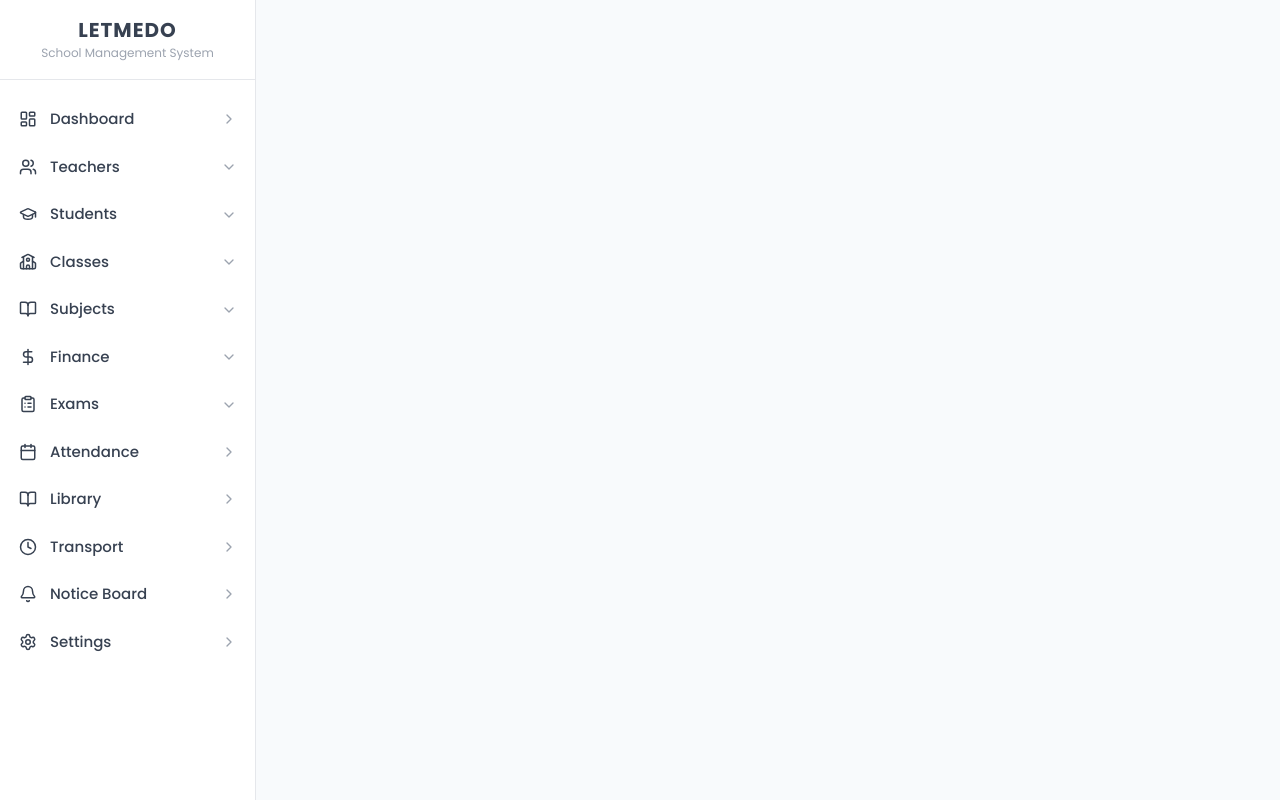
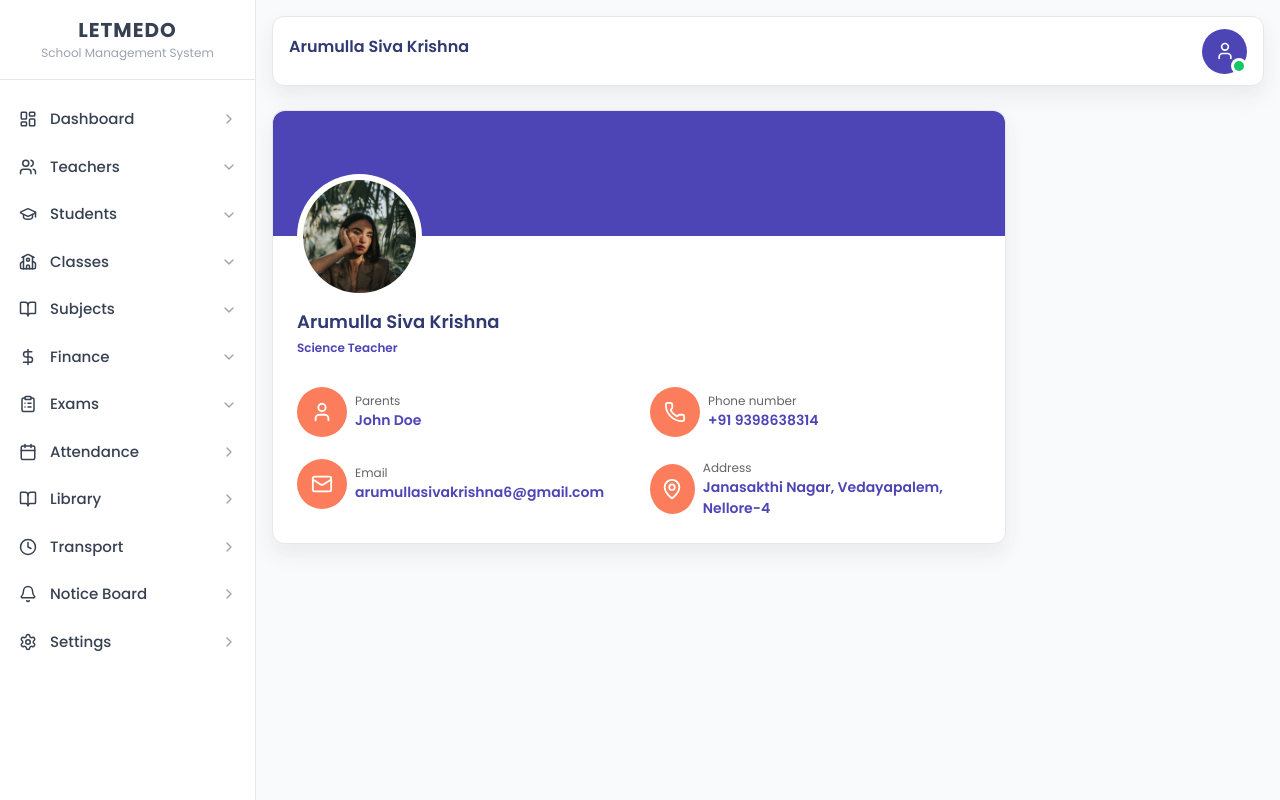
Before and after one commit to askideas/school-managemet-system, a React (Vite) app: page /teachers/1 in a window 1280 px wide. Built offline with nearby package versions, Linux system fonts and the light colour scheme.

Commit message:
Teacher Details Commits

```diff
--- a/src/App.jsx
+++ b/src/App.jsx
@@ -5,6 +5,7 @@ import Dashboard from './Pages/Dashboard/Dashboard'
 import { schoolMenuItems } from './SMSData'
 import AddTeacher from './Pages/AddTeacher/AddTeacher'
 import Teachers from './Pages/Teachers/Teachers'
+import TeacherDetails from './Pages/TeacherDetails/TeacherDetails'
 
 const App = () => {
   const [activeAccordion, setActiveAccordion] = useState('billing')
@@ -101,6 +102,7 @@ const App = () => {
               <Route path="/" element={<Dashboard />} />
               <Route path="/addteacher" element={<AddTeacher />} />
               <Route path="/teachers" element={<Teachers />} />
+              <Route path="/teachers/:teacherId" element={<TeacherDetails />} />
             </Routes>
           </div>
         </div>
--- /dev/null
+++ b/src/Pages/TeacherDetails/TeacherDetails.css
@@ -0,0 +1,120 @@
+.teacher-details-container {
+    width: 100%;
+    height: fit-content;
+    display: flex;
+    justify-content: space-between;
+    align-items: center;
+
+    .teacher-details-left-section {
+        width: 74%;
+        height: fit-content;
+
+        .personal-details-section {
+            width: 100%;
+            height: fit-content;
+            background: var(--white);
+            border-radius: 12px;
+            border: 1px solid var(--border);
+            box-shadow: var(--box-shadow);
+
+            .profile-avatar-con {
+                width: 100%;
+                height: 125px;
+                background: var(--primary);
+                border-radius: 12px 12px 0 0;
+                position: relative;
+
+                .user-pic-con {
+                    width: 125px;
+                    height: 125px;
+                    border-radius: 50%;
+                    background: var(--white);
+                    position: absolute;
+                    left: 24px;
+                    bottom: -50%;
+                    padding: 6px;
+
+                    img {
+                        width: 100%;
+                        height: 100%;
+                        border-radius: 50%;
+                    }
+                }
+            }
+
+            .profile-details-container {
+                padding-top: 75px;
+
+                h1 {
+                    font-size: 18px;
+                    color: var(--txt-dark);
+                    font-weight: 600;
+                    padding: 0 24px;
+                }
+
+                h2 {
+                    font-size: 12px;
+                    color: var(--primary);
+                    font-weight: 600;
+                    padding: 0 24px;
+                }
+
+                .details-grid-con {
+                    display: grid;
+                    grid-template-columns: repeat(2, 1fr);
+                    gap: 22px;
+                    padding: 24px;
+
+                    .icon-container {
+                        width: 100%;
+                        height: fit-content;
+                        display: flex;
+                        justify-content: flex-start;
+                        align-items: center;
+                        column-gap: 8px;
+
+                        .icon-con {
+                            width: 50px;
+                            height: 50px;
+                            border-radius: 50%;
+                            background: var(--orange);
+                            display: flex;
+                            justify-content: center;
+                            align-items: center;
+
+                            .icon {
+                                color: var(--white);
+                                width: 22px;
+                            }
+                        }
+
+                        .icon-con-details {
+                            display: flex;
+                            flex-direction: column;
+                            justify-content: center;
+                            align-items: flex-start;
+
+                            .sub {
+                                font-size: 12px;
+                                color: var(--txt-light);
+                                margin: 0;
+                            }
+
+                            .item {
+                                font-size: 14px;
+                                color: var(--primary);
+                                margin: 0;
+                                font-weight: 600;
+                            }
+                        }
+                    }
+                }
+            }
+        }
+    }
+
+    .teacher-details-right-section {
+        width: 24%;
+        height: fit-content;
+    }
+}
--- /dev/null
+++ b/src/Pages/TeacherDetails/TeacherDetails.jsx
@@ -0,0 +1,80 @@
+import React from 'react'
+import './TeacherDetails.css'
+import { Mail, MapPin, Phone, User } from 'lucide-react'
+import TeacherDetailsAvatar from '../../assets/teacher-details-avatar.jpg'
+
+const TeacherDetails = () => {
+  return (
+    <>
+        <div className="top-bar-container">
+            <h1>Arumulla Siva Krishna</h1>
+            <div className="user-details">
+            <User style={{color: '#ffffff', width: '20px'}} />
+            <span className="user-active"><span></span></span>
+            </div>
+        </div>
+
+        <div className="teacher-details-container">
+            <div className="teacher-details-left-section">
+                <div className="personal-details-section">
+                    <div className="profile-avatar-con">
+                        <div className="user-pic-con">
+                            <img src={TeacherDetailsAvatar} alt="" />
+                        </div>
+                    </div>
+                    <div className="profile-details-container">
+                        <h1 className="teacher-name">Arumulla Siva Krishna</h1>
+                        <h2>Science Teacher</h2>
+                        <div className="details-grid-con">
+                            <div className="icon-container">
+                                <div className="icon-con">
+                                    <User className='icon' />
+                                </div>
+                                <div className="icon-con-details">
+                                    <p className="sub">Parents</p>
+                                    <p className="item">John Doe</p>
+                                </div>
+                            </div>
+
+                            <div className="icon-container">
+                                <div className="icon-con">
+                                    <Phone className='icon' />
+                                </div>
+                                <div className="icon-con-details">
+                                    <p className="sub">Phone number</p>
+                                    <p className="item">+91 9398638314</p>
+                                </div>
+                            </div>
+
+                            <div className="icon-container">
+                                <div className="icon-con">
+                                    <Mail className='icon' />
+                                </div>
+                                <div className="icon-con-details">
+                                    <p className="sub">Email</p>
+                                    <p className="item">arumullasivakrishna6@gmail.com</p>
+                                </div>
+                            </div>
+
+                            <div className="icon-container">
+                                <div className="icon-con">
+                                    <MapPin className='icon' />
+                                </div>
+                                <div className="icon-con-details">
+                                    <p className="sub">Address</p>
+                                    <p className="item">Janasakthi Nagar, Vedayapalem, Nellore-4</p>
+                                </div>
+                            </div>
+                        </div>
+                    </div>
+                </div>
+            </div>
+            <div className="teacher-details-right-section">
+
+            </div>
+        </div>
+    </>
+  )
+}
+
+export default TeacherDetails
--- a/src/index.css
+++ b/src/index.css
@@ -23,6 +23,7 @@
     --red-shade: #ffeaea;
     --green: #17c666;
     --green-shade: #e1fbed;
+    --orange: #FB7D5B;
 
     --txt-dark: #303972;
     --txt-light: #646464;
```
Also changed, not shown: src/assets/teacher-details-avatar.jpg (added).
